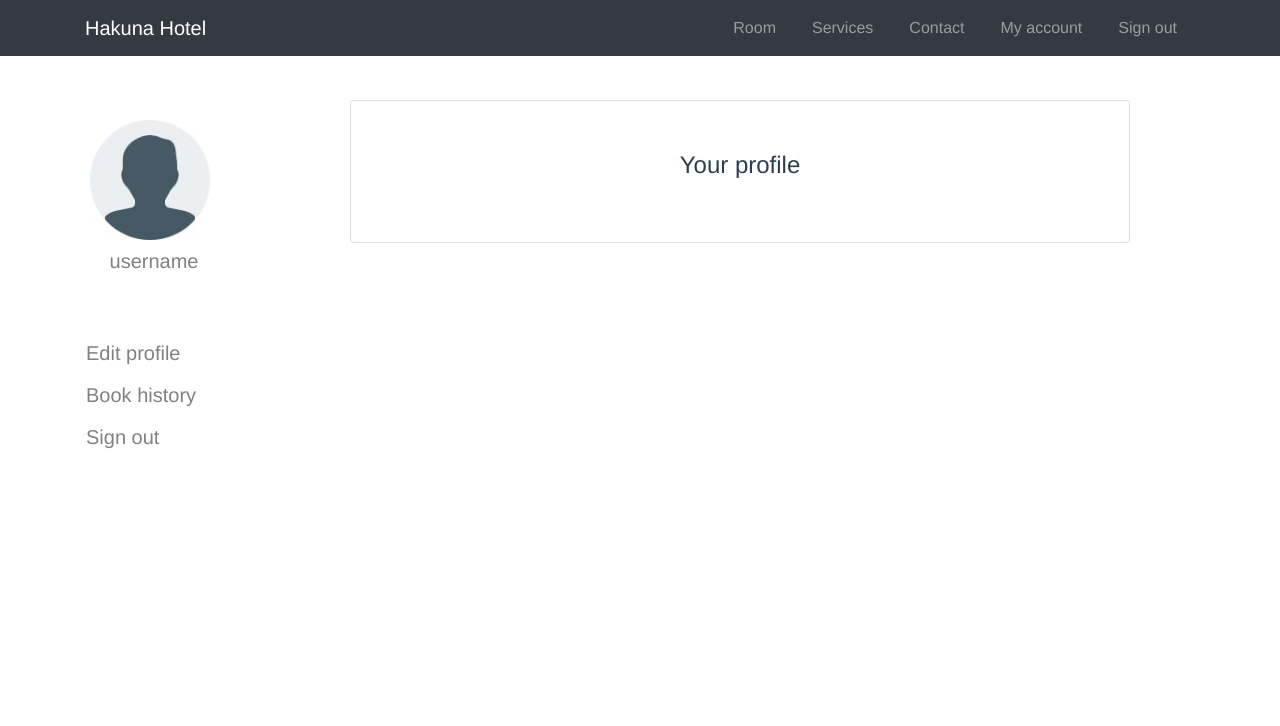
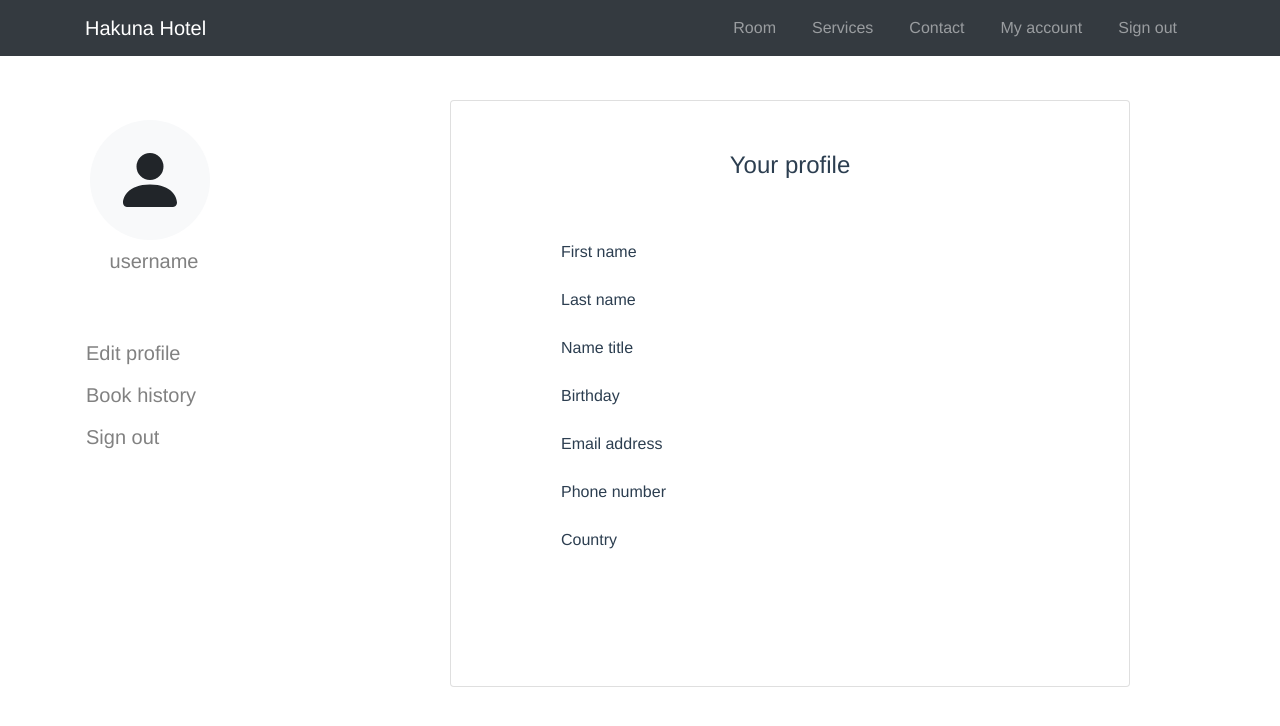
Before and after one commit to anpdgr/HakunaHotel, a Vue app: page /myprofile in a window 1280 px wide. Shown: the top 726 px of the page. Built offline with nearby package versions, Linux system fonts and the light colour scheme; a web font is replaced by a local one.

Commit message:
3profile + match password when sign up

```diff
--- a/src/components/CusRole/SideTopNav_cus.vue
+++ b/src/components/CusRole/SideTopNav_cus.vue
@@ -4,7 +4,7 @@
     <!-- Side navigation -->
     <div class="sidenav">
       <div id="head">
-         <b-img id='pic' src=@/assets/social.jpg  ></b-img>
+         <b-avatar variant="light" size="120px"></b-avatar>
          <a style="font-size:20px; color: #818181;" href="/myprofile">username</a>
       </div>
       <div id='menu' >
--- a/src/components/CusRole/myprofile.vue
+++ b/src/components/CusRole/myprofile.vue
@@ -3,8 +3,19 @@
     <Cusnav/>
       <div>
         <b-card id="card" title="Your profile">
+          <b-card-body style="margin:40px">
+              <span style="float:left;">First name</span><br><br>
+              <span style="float:left;">Last name</span><br><br>
+              <span style="float:left;">Name title</span><br><br>
+              <span style="float:left;">Birthday</span><br><br>
+              <span style="float:left;">Email address</span><br><br>
+              <span style="float:left;">Phone number</span><br><br>
+              <span style="float:left;">Country</span><br><br>
+            </b-card-body>
+
 
         </b-card>
+
       </div>
 
   </div>
@@ -17,8 +28,8 @@
 
 }
 #card{
-    max-width: 90rem;
-    margin:100px 100px 100px 300px;
+    max-width: 50rem;
+    margin:100px 100px 100px 400px;
     padding:30px;
 
   }
@@ -29,7 +40,11 @@ import Cusnav from './SideTopNav_cus.vue'
 export default {
   components:{
         Cusnav,
+    },
+    data(){
+
     }
+
 
 }
 </script>
--- a/src/components/HomeElem/CheckAvi.vue
+++ b/src/components/HomeElem/CheckAvi.vue
@@ -44,9 +44,9 @@
 
       <b-button
         id="button"
-        variant="success"
+        variant="dark"
         @click="checkNull()"
-        >Check avilable</b-button
+        >Check available</b-button
       >
       <!-- variant="success" -->
     </b-form>
@@ -58,11 +58,15 @@
   padding: 25px 10px;
   margin: auto 85px;
   align-items: center;
+  border-color: #2a2818;
 }
 #button {
   float: right;
   margin-top: 30px;
   margin-left: 20px;
+  background-color:#9c472f;
+  border-color: transparent;
+
 }
 #dateform {
   margin: auto;
--- a/src/components/HomeElem/ContactUs.vue
+++ b/src/components/HomeElem/ContactUs.vue
@@ -1,7 +1,8 @@
 <template>
-  <div class="container">
+  <div id="body">
+    <div  class="container">
       <div class="row">
-      <div class="col-lg-8 mx-auto">
+        <div id="text" class="col-lg-8 mx-auto">
           <h2>Contact us</h2>
           <p class="lead">
             Lorem ipsum dolor sit amet, consectetur adipisicing elit. Vero odio
@@ -12,4 +13,15 @@
         </div>
       </div>
     </div>
+  </div>
 </template>
+
+<style scoped>
+  #body{
+    background-color:#513f2a;
+    padding: 25px;
+  }
+  #text{
+    color: white;
+  }
+</style>
--- a/src/components/HomeElem/Home.vue
+++ b/src/components/HomeElem/Home.vue
@@ -40,9 +40,10 @@ login1 -> book -> payment -->
     <a href='mhome'> <button>Login as manager</button> </a>
 
     <!-- Footer -->
-    <footer class="py-5 bg-dark">
+    <footer class="py-5" style="background-color:#513f2a;">
       <div class="container">
-        <p class="m-0 text-center text-white">
+        <br>
+        <p class="m-0 text-center text-white" style="font-size:17px">
           Copyright &copy; ปจดตบกจกรร 2020
         </p>
       </div>
@@ -101,3 +102,6 @@ export default {
   },
 };
 </script>
+
+<style scoped>
+</style>
--- a/src/components/HomeElem/Services.vue
+++ b/src/components/HomeElem/Services.vue
@@ -1,5 +1,5 @@
 <template>
-  <div class="container">
+  <div id="body" class="container">
     <div class="row">
       <div class="col-lg-8 mx-auto">
         <h2>Services we offer</h2>
--- a/src/components/HomeElem/SlidePic.vue
+++ b/src/components/HomeElem/SlidePic.vue
@@ -1,5 +1,5 @@
 <template>
-    <div>
+    <div id="body">
       <b-carousel
         id="carousel-1"
         v-model="slide"
@@ -16,20 +16,27 @@
           text="Hakuna is one of the best luxury hotels in our state. We offer high-quality accommodation with a wide variety of rooms, additional services, and amenities available to all our guests." -->
         <b-carousel-slide
           img-src="@/assets/hotel.home.jpg"
+          style="width=1024px; height=480px"
         >
         </b-carousel-slide>
 
         <!-- Slides with custom text -->
         <b-carousel-slide
           img-src="@/assets/livroom.home.jpg"
+          style="width=1024px; height=480px margin-top:10px"
         >
         </b-carousel-slide>
 
         <!-- Slides with image only -->
         <b-carousel-slide
           img-src="@/assets/food.home.jpg"
+          style="width=1024px; height=480px"
         >
         </b-carousel-slide>
       </b-carousel>
     </div>
 </template>
+
+<style scoped>
+
+</style>
--- a/src/components/Manager/HomeMng.vue
+++ b/src/components/Manager/HomeMng.vue
@@ -4,6 +4,28 @@
         <MNnav/>
         <div>
         <b-card id="card" title="Your profile">
+          <b-card-body>
+              <b-tabs content-class="mt-3" fill>
+                    <b-tab title="About you" active>
+                        <div style="margin:70px 30px">
+                          <span style="float:left;">First name</span><br><br>
+                          <span style="float:left;">Last name</span><br><br>
+                          <span style="float:left;">Name title</span><br><br>
+                          <span style="float:left;">Birthday</span><br><br>
+                          <span style="float:left;">Email address</span><br><br>
+                          <span style="float:left;">Phone number</span><br><br>
+                          <span style="float:left;">Country</span><br><br>
+                        </div>
+                    </b-tab>
+                    <b-tab title="About job">
+                        <div style="margin:70px 30px">
+                          <span style="float:left;">Position</span>เมเนเจ้องัย จะคัยหล่ะ<br><br>
+                          <span style="float:left;">Salary</span><br><br>
+                          <span style="float:left;">Start date</span><br><br>
+                        </div>
+                    </b-tab>
+              </b-tabs>
+          </b-card-body>
 
         </b-card>
       </div>
--- a/src/components/Nav.vue
+++ b/src/components/Nav.vue
@@ -1,7 +1,7 @@
 <template>
-  <div>
+  <div id="body">
     <nav
-      class="navbar navbar-expand-lg navbar-dark bg-dark fixed-top"
+      class="navbar navbar-expand-lg fixed-top"
       id="mainNav"
     >
       <div class="container">
@@ -56,6 +56,9 @@ li {
   margin: 0 10px;
 }
 a {
-  color: #42b983;
+  color:white;
+}
+#mainNav{
+  background-color:#513f2a;
 }
 </style>
--- a/src/components/StaffRole/StaffHome.vue
+++ b/src/components/StaffRole/StaffHome.vue
@@ -5,6 +5,28 @@
         <div>
         <b-card id="card" title="Your profile">
 
+            <b-card-body>
+              <b-tabs content-class="mt-3" fill>
+                    <b-tab title="About you" active>
+                        <div style="margin:70px 30px">
+                          <span style="float:left;">First name</span><br><br>
+                          <span style="float:left;">Last name</span><br><br>
+                          <span style="float:left;">Name title</span><br><br>
+                          <span style="float:left;">Birthday</span><br><br>
+                          <span style="float:left;">Email address</span><br><br>
+                          <span style="float:left;">Phone number</span><br><br>
+                          <span style="float:left;">Country</span><br><br>
+                        </div>
+                    </b-tab>
+                    <b-tab title="About job">
+                        <div style="margin:70px 30px">
+                          <span style="float:left;">Position</span><br><br>
+                          <span style="float:left;">Salary</span><br><br>
+                          <span style="float:left;">Start date</span><br><br>
+                        </div>
+                    </b-tab>
+              </b-tabs>
+            </b-card-body>
         </b-card>
       </div>
 
```
Also changed, not shown: src/components/HomeElem/RoomSection.vue (+11 -0 lines), src/assets/room.home.jpg (deleted). Lines whose indentation alone changed are shown as unchanged.
